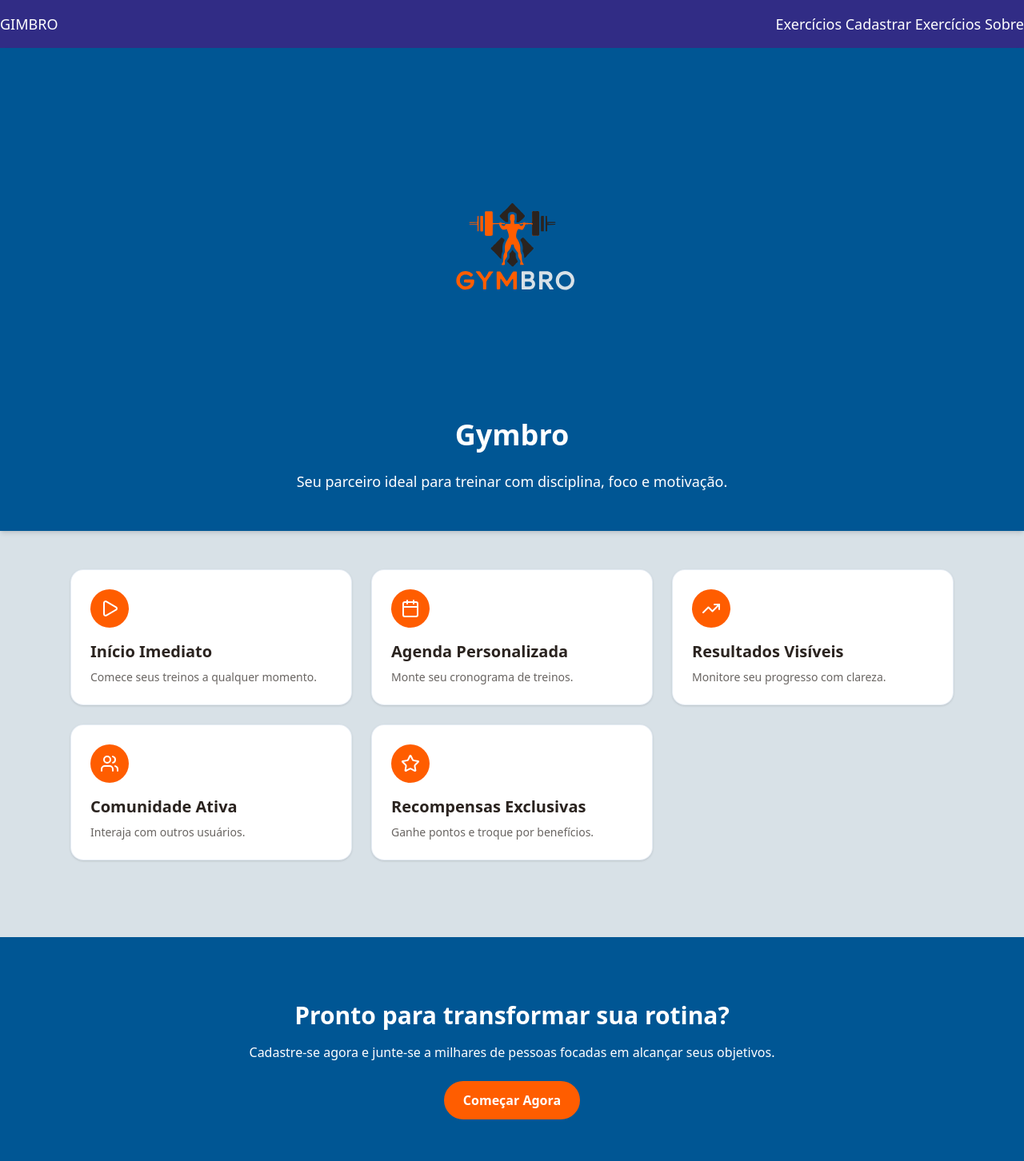
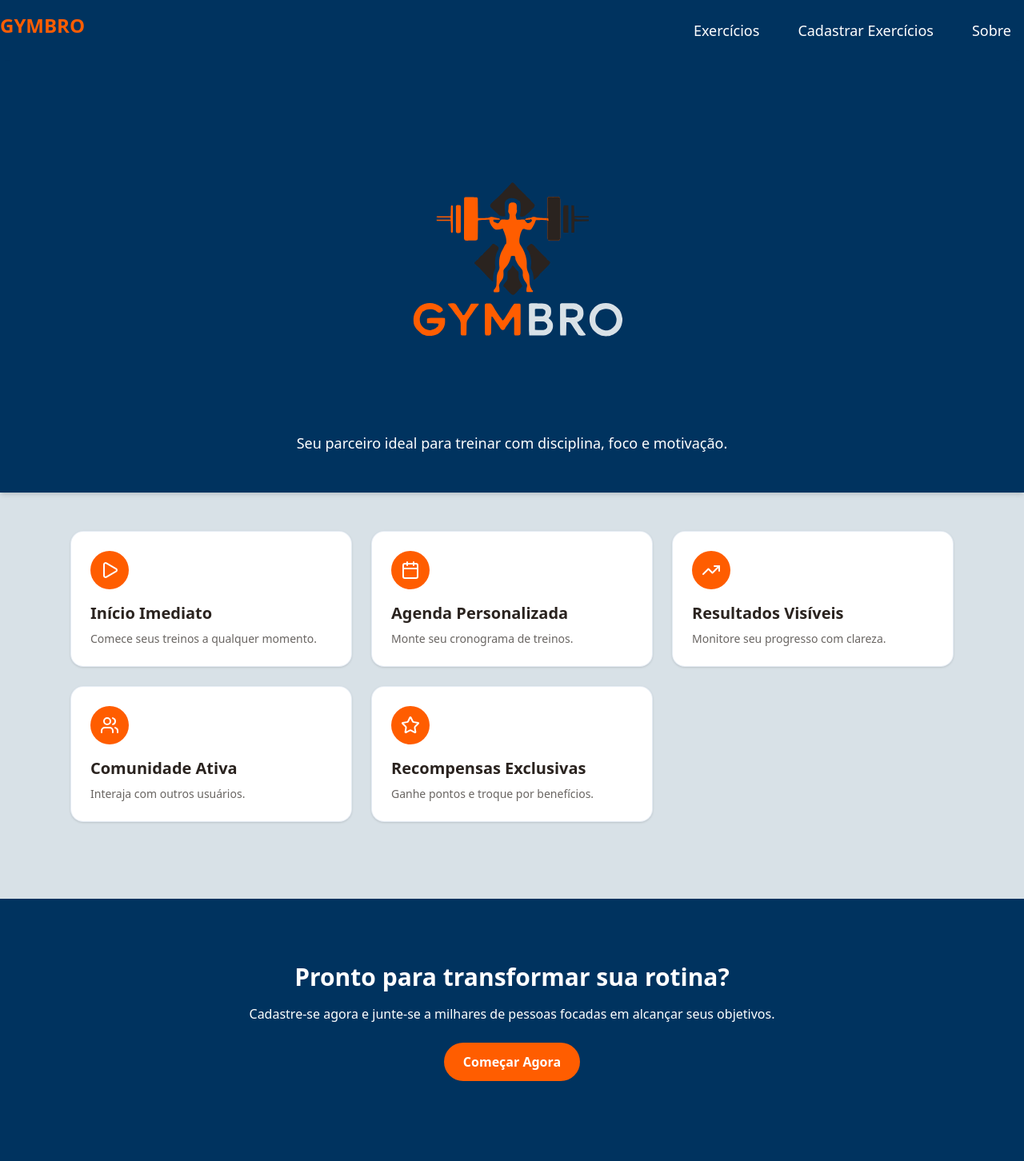
Before and after one commit to Grupo04TurmaJava82/projeto_integrador, a React (Vite) app: page / in a window 1280 px wide. Shown: the top 1452 px of the page at 80% size. Built offline with nearby package versions, Linux system fonts and the light colour scheme.

Commit message:
:wrench: Pre-apresentação

```diff
--- a/src/components/footer/Footer.tsx
+++ b/src/components/footer/Footer.tsx
@@ -5,7 +5,7 @@ function Footer() {
     let data = new Date().getFullYear()
 
     return (
-        <div className="flex justify-center bg-indigo-900 text-white">
+        <div className="flex justify-center bg-[#00335F] text-white">
                 <div className="container flex flex-col items-center py-4">
                     <p className='text-xl font-bold'>
                             GymBro | Copyright: {data}
--- a/src/components/navbar/Navbar.tsx
+++ b/src/components/navbar/Navbar.tsx
@@ -1,16 +1,19 @@
+import { Link } from "react-router-dom"
 
 
 function Navbar() {
 
       return (
-        <div className='w-full flex justify-center py-4  bg-indigo-900 text-white'>
+        <div className='w-full flex justify-center py-4  bg-[#00335F] text-white'>
 
-            <div className="container flex justify-between text-lg"> GIMBRO
+            <div className="container flex justify-between text-lg">
+
+                <Link to="/" className="text-[#FF5D00] text-2xl font-extrabold text-center">GYMBRO</Link>
 
                 <div className='flex gap-4'>
-                    Exercícios
-                    Cadastrar Exercícios
-                    Sobre
+                    <Link to="/listaexercicios" className="px-4 py-2 rounded-xl hover:bg-[#FF5D00] transition duration-300">Exercícios</Link>
+                    <Link to="/formexercicio" className="px-4 py-2 rounded-xl hover:bg-[#FF5D00] transition duration-300">Cadastrar Exercícios</Link>
+                    <Link to="/sobre" className="px-4 py-2 rounded-xl hover:bg-[#FF5D00] transition duration-300">Sobre</Link>
                 </div>
             </div>
         </div>
--- a/src/components/sobre/Sobre.tsx
+++ b/src/components/sobre/Sobre.tsx
@@ -107,7 +107,7 @@ const AboutSection = () => {
       ref={sectionRef}
       className="relative min-h-screen bg-canvas text-canvasText py-20"
     >
-      <div className="fixed inset-0 -z-20 pointer-events-none bg-[#00478f]"></div>
+      <div className="fixed inset-0 -z-20 pointer-events-none bg-[#00335F]"></div>
 
       <div className="container mx-auto px-4">
         <h1 className="text-5xl md:text-6xl font-extrabold text-center mb-16 relative z-10">
--- a/src/pages/home/Home.tsx
+++ b/src/pages/home/Home.tsx
@@ -14,12 +14,9 @@ export default function Home() {
   return (
     <main className="min-h-screen bg-[#d8e1e7] text-[#2a231f]">
       {/* Header */}
-      <header className="bg-[#005694] text-white py-12 px-6 text-center shadow-md flex flex-col items-center gap-4">
+      <header className="bg-[#00335F] text-white py-12 px-6 text-center shadow-md flex flex-col items-center gap-4">
         {/* Logo */}
-        <img src={logo} alt="Logo Gymbro" className="w-100 h-100" />
-
-        {/* Título e subtítulo */}
-        <h1 className="text-4xl font-bold mb-2">Gymbro</h1>
+        <img src={logo} alt="Logo Gymbro" className="h-100" />
         <p className="text-lg">Seu parceiro ideal para treinar com disciplina, foco e motivação.</p>
       </header>
 
@@ -37,7 +34,7 @@ export default function Home() {
       </section>
 
       {/* Chamada para ação */}
-      <section className="bg-[#005694] text-white text-center py-20 px-6 mt-12">
+      <section className="bg-[#00335F] text-white text-center py-20 px-6 mt-12">
         <h2 className="text-3xl font-bold mb-4">Pronto para transformar sua rotina?</h2>
         <p className="mb-6">Cadastre-se agora e junte-se a milhares de pessoas focadas em alcançar seus objetivos.</p>
         <button className="bg-[#ff5d00] text-white px-6 py-3 rounded-full font-semibold hover:bg-[#e65300] transition">
```
